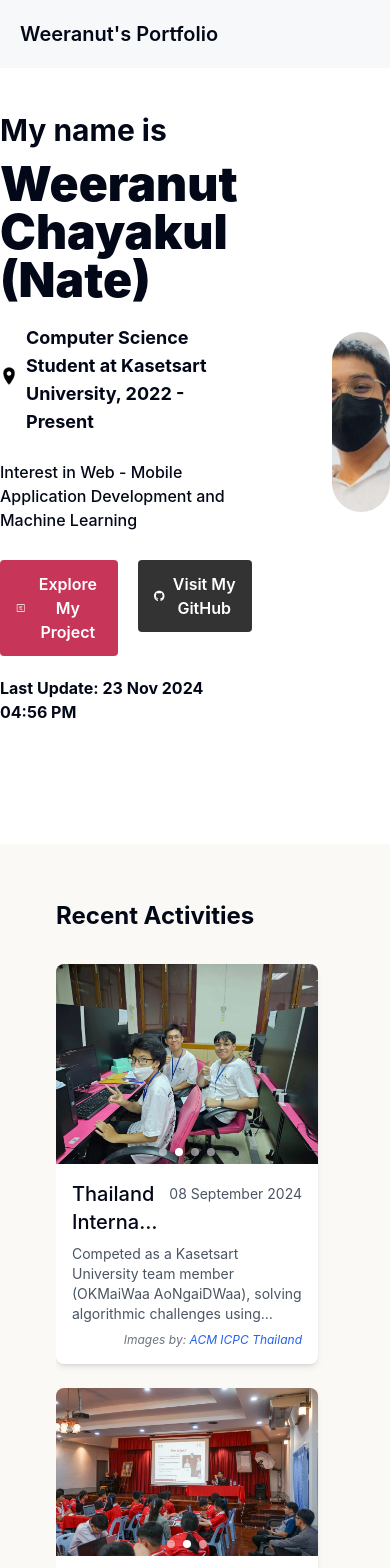
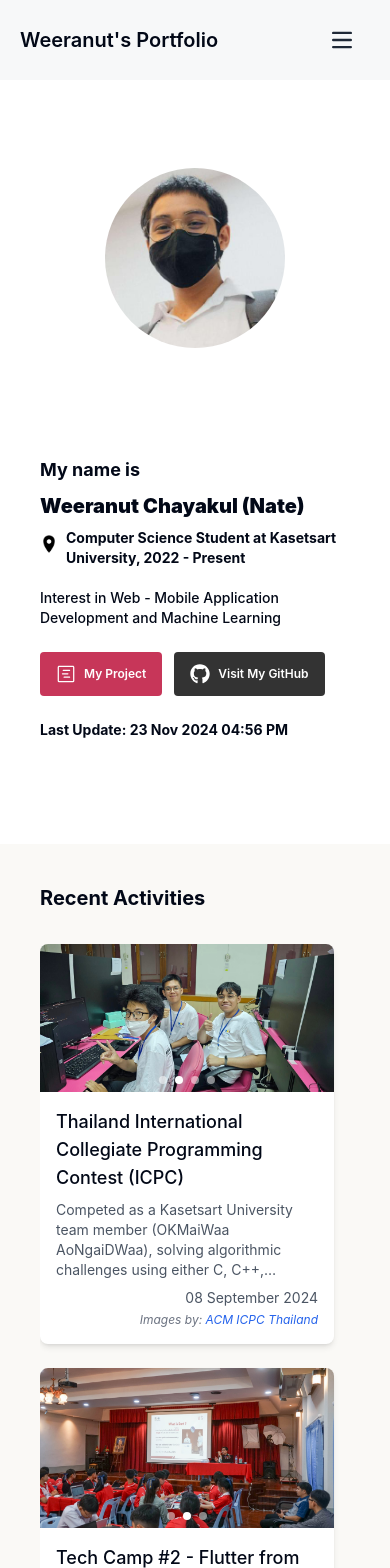
Before and after one commit to WeeranutCK/my-portfolio, a Next.js app: page / in a window 390 px wide. Shown: the top 1568 px of the page. Built offline with nearby package versions, Linux system fonts and the light colour scheme.

Commit message:
Finish homepage responsive

```diff
--- a/src/components/Activities.tsx
+++ b/src/components/Activities.tsx
@@ -111,7 +111,7 @@ const ImageCredit = ({ credit }: { credit: Credit }) => {
   const { theme } = useTheme();
 
   return (
-    <div className="flex justify-end mt-auto">
+    <div className="flex justify-end mt-auto text-right">
       <span className={`text-xs italic ${
         theme === "light" ? "text-gray-500" : "text-gray-400"
       }`}>
@@ -139,11 +139,11 @@ const ImageCredit = ({ credit }: { credit: Credit }) => {
 const Activities = () => {
   const { theme } = useTheme();
   return (
-    <div className={`w-full h-1/2 p-14 ${
+    <div className={`w-full h-1/2 p-10 md:p-14 ${
       theme === "light" ? "bg-[#FAF9F6]" : "bg-[#1c1c1c]"
     }`}>
       <div className="max-w-[1400px] mx-auto h-full flex flex-col">
-        <div className="text-2xl font-bold mb-8">Recent Activities</div>
+        <div className="text-xl md:text-2xl font-bold mb-8">Recent Activities</div>
         <div className="flex-1 overflow-y-auto pr-4 custom-scrollbar">
           <div className="grid grid-cols-1 md:grid-cols-2 gap-6 pb-6">
             {activityData.map((activity, index) => (
@@ -157,20 +157,20 @@ const Activities = () => {
               >
                 <ImageCarousel images={activity.images} />
                 <div className="flex flex-col flex-grow p-4">
-                  <div className="flex justify-between items-start mb-2">
-                    <h3 className="font-medium text-xl line-clamp-2">{activity.name}</h3>
-                    <span className={`pt-1 text-sm whitespace-nowrap ml-2 ${
-                      theme === "light" ? "text-gray-600" : "text-gray-400"
-                    }`}>
-                      {activity.date}
-                    </span>
-                  </div>
+                  <h3 className="font-medium text-lg md:text-xl line-clamp-3 md:line-clamp-2 mb-2">{activity.name}</h3>
                   <p className={`text-sm line-clamp-4 mb-2 ${
                     theme === "light" ? "text-gray-600" : "text-gray-400"
                   }`}>
                     {activity.description}
                   </p>
-                  <ImageCredit credit={activity.imageCredit} />
+                  <div className="mt-auto">
+                    <span className={`block text-sm text-right mb-1 ${
+                      theme === "light" ? "text-gray-600" : "text-gray-400"
+                    }`}>
+                      {activity.date}
+                    </span>
+                    <ImageCredit credit={activity.imageCredit} />
+                  </div>
                 </div>
               </div>
             ))}
--- a/src/components/Footer.tsx
+++ b/src/components/Footer.tsx
@@ -7,7 +7,7 @@ const Footer = () => {
     <footer className={`py-6 ${
       theme === "light" ? "bg-gray-200/30" : "bg-white/5 text-white"
     }`}>
-      <div className="container mx-auto text-center">
+      <div className="container mx-auto text-center px-5 text-sm md:text-base">
         <p>v1.0.0 <span className="px-1">|</span> &copy; 2023 Weeranut Portfolio. All rights reserved.</p>
       </div>
     </footer>
--- a/src/components/Introduction.tsx
+++ b/src/components/Introduction.tsx
@@ -1,24 +1,24 @@
-"use client";
+'use client';
 
-import { useTheme } from "@/context/ThemeContext";
-import Image from "next/image";
-import Link from "next/link";
-import React from "react";
-import { FaGithub } from "react-icons/fa";
-import { GoProjectRoadmap } from "react-icons/go";
+import { useTheme } from '@/context/ThemeContext';
+import Image from 'next/image';
+import Link from 'next/link';
+import React from 'react';
+import { FaGithub } from 'react-icons/fa';
+import { GoProjectRoadmap } from 'react-icons/go';
 
 export const Introduction: React.FC = () => {
   const { theme } = useTheme();
 
   return (
-    <div className="flex justify-evenly items-center h-1/2 gap-20">
-      <div className="flex flex-col justify-center items-start gap-3 font-bold">
-        <div className="text-3xl">My name is</div>
-        <div className="text-5xl font-black">
+    <div className="flex flex-col-reverse px-10 md:px-0 md:flex-row justify-evenly items-center h-1/2 gap-5 md:gap-20 pt-20 md:pt-0">
+      <div className="flex flex-col justify-center items-start gap-2 md:gap-3 font-bold">
+        <div className="text-lg md:text-3xl">My name is</div>
+        <div className="text-xl md:text-5xl font-black">
           Weeranut Chayakul
           <span> (Nate)</span>
         </div>
-        <div className="pt-2 text-lg flex items-center gap-2">
+        <div className="md:pt-2 text-sm md:text-lg flex items-center gap-2">
           <Image
             src="/location-pin.png"
             alt="location pin"
@@ -30,10 +30,10 @@ export const Introduction: React.FC = () => {
           />
           Computer Science Student at Kasetsart University, 2022 - Present
         </div>
-        <div className="font-medium pt-3">
+        <div className="font-medium text-sm md:text-base pt-3">
           Interest in Web - Mobile Application Development and Machine Learning
         </div>
-        <div className="flex gap-5">
+        <div className="flex gap-3 md:gap-5 text-xs md:text-base">
           <button
             onClick={() => {}}
             className={`mt-4 px-4 py-3 text-white font-semibold rounded flex items-center gap-2 ${
@@ -43,12 +43,14 @@ export const Introduction: React.FC = () => {
             }`}
           >
             <GoProjectRoadmap className="text-xl" />
-            Explore My Project
+            <span className="hidden sm:inline">Explore </span>
+            My Project
           </button>
           <Link
             href="https://github.com/weeranutCK"
             target="_blank"
             rel="noopener noreferrer"
+            className="text-xs md:text-base"
           >
             <button
               className={`mt-4 px-4 py-3 text-white font-semibold rounded flex items-center gap-2 ${
@@ -62,7 +64,9 @@ export const Introduction: React.FC = () => {
             </button>
           </Link>
         </div>
-        <div className="py-2">Last Update: 23 Nov 2024 04:56 PM</div>
+        <div className="py-4 md:py-2 text-sm md:text-base">
+          Last Update: 23 Nov 2024 04:56 PM
+        </div>
       </div>
       <div className="relative flex justify-center items-center">
         <Image
--- a/src/components/Navbar.tsx
+++ b/src/components/Navbar.tsx
@@ -1,42 +1,76 @@
 "use client";
 
-import { useTheme } from '@/context/ThemeContext';
-import Link from 'next/link';
-import { useState } from 'react';
+import { useTheme } from "@/context/ThemeContext";
+import Link from "next/link";
+import { useState } from "react";
 import { ThemeToggle } from "./ThemeButton";
 
 const Navbar = () => {
-  const [ isOpen ] = useState(false);
+  const [isOpen, setIsOpen] = useState(false);
   const { theme } = useTheme();
 
+  const toggleMenu = () => {
+    setIsOpen(!isOpen);
+  };
+
   return (
-    <nav className={`fixed w-full z-20 top-0 left-0 p-1 ${
-      theme === "light"
-        ? "bg-gray-200/30 backdrop-blur-sm"
-        : "bg-white/5 backdrop-blur-sm"
-    }`}>
+    <nav
+      className={`fixed w-full z-20 top-0 left-0 p-1 transition-all duration-300 ease-in-out ${
+        theme === "light"
+          ? "bg-gray-200/30 backdrop-blur-sm"
+          : "bg-white/4 backdrop-blur-lg"
+      }`}
+    >
       <div className="max-w-screen-xl flex flex-wrap items-center justify-between mx-auto p-4">
         <Link href="/" className="flex items-center">
-          <span className={`self-center text-xl font-semibold whitespace-nowrap text-foreground ${
-            theme === "light" ? "" : "text-white"
-          }`}>
+          <span
+            className={`self-center text-xl font-semibold whitespace-nowrap text-foreground ${
+              theme === "light" ? "" : "text-white"
+            }`}
+          >
             Weeranut's Portfolio
           </span>
         </Link>
+        <button
+          onClick={toggleMenu}
+          type="button"
+          className="inline-flex items-center p-2 w-10 h-10 justify-center text-sm rounded-lg md:hidden hover:bg-accent focus:outline-none focus:ring-2 focus:ring-accent"
+          aria-controls="navbar-sticky"
+          aria-expanded={isOpen}
+        >
+          <span className="sr-only">Open main menu</span>
+          <svg
+            className={`w-5 h-5 -translate-x-2 ${theme === "light" ? "text-gray-800" : "text-white"}`}
+            aria-hidden="true"
+            xmlns="http://www.w3.org/2000/svg"
+            fill="none"
+            viewBox="0 0 17 14"
+          >
+            <path
+              stroke="currentColor"
+              strokeLinecap="round"
+              strokeLinejoin="round"
+              strokeWidth="2"
+              d="M1 1h15M1 7h15M1 13h15"
+            />
+          </svg>
+        </button>
         <div
-          className={`items-center justify-between w-full md:flex md:w-auto md:order-1 gap-5 ${
-            isOpen ? 'block' : 'hidden'
+          className={`items-center justify-between w-full md:flex md:w-auto md:order-1 gap-5 overflow-hidden transition-[max-height] duration-300 ease-in-out ${
+            isOpen ? "max-h-[500px]" : "max-h-0 md:max-h-[500px]"
           }`}
           id="navbar-sticky"
         >
-          <ul className={`flex flex-col p-4 md:p-0 mt-4 font-medium rounded-lg md:flex-row md:space-x-8 md:mt-0 md:border-0 ${
-            theme === "light" ? "" : "text-white"
-          }`}>
-            {['Projects'].map((item) => (
+          <ul
+            className={`flex flex-col gap-1 md:p-0 mt-4 font-medium rounded-lg md:flex-row md:space-x-8 md:mt-0 md:border-0 [&>li]:flex [&>li]:justify-center ${
+              theme === "light" ? "" : "text-white"
+            }`}
+          >
+            {["Projects"].map((item) => (
               <li key={item}>
                 <Link
-                  href={item === 'Home' ? '/' : `/${item.toLowerCase()}`}
-                  className="block py-2 pl-3 pr-4 rounded hover:bg-accent md:hover:bg-transparent md:hover:text-primary md:p-0 transition-colors duration-200"
+                  href={item === "Home" ? "/" : `/${item.toLowerCase()}`}
+                  className="block py-2 pl-3 pr-4 rounded"
                 >
                   {item}
                 </Link>
@@ -45,13 +79,15 @@ const Navbar = () => {
             <li>
               <Link
                 href="https://www.canva.com/design/DAGL9n8y1LY/CVdwGXhPNFFVuh_KN_wIDQ/view?utm_content=DAGL9n8y1LY&utm_campaign=designshare&utm_medium=link2&utm_source=uniquelinks&utlId=UNAVAILABLE"
-                className="block py-2 pl-3 pr-4 rounded hover:bg-accent md:hover:bg-transparent md:hover:text-primary md:p-0 transition-colors duration-200"
+                className="block py-2 pl-3 pr-4 rounded"
               >
                 Resume
               </Link>
             </li>
           </ul>
-          <ThemeToggle />
+          <div className="flex justify-center pt-1 md:pt-0">
+            <ThemeToggle />
+          </div>
         </div>
       </div>
     </nav>
--- a/src/components/ThemeButton.tsx
+++ b/src/components/ThemeButton.tsx
@@ -10,7 +10,6 @@ export const ThemeToggle: React.FC = () => {
       className="p-2 rounded-full hover:bg-gray-200 dark:hover:bg-gray-700 transition-colors"
       aria-label="Toggle theme"
     >
-      {theme === 'light' ? (
       <svg
         xmlns="http://www.w3.org/2000/svg"
         fill="none"
@@ -22,25 +21,13 @@ export const ThemeToggle: React.FC = () => {
         <path
           strokeLinecap="round"
           strokeLinejoin="round"
-            d="M21.752 15.002A9.718 9.718 0 0118 15.75c-5.385 0-9.75-4.365-9.75-9.75 0-1.33.266-2.597.748-3.752A9.753 9.753 0 003 11.25C3 16.635 7.365 21 12.75 21a9.753 9.753 0 009.002-5.998z"
+          d={
+            theme === "light" ?
+            "M21.752 15.002A9.718 9.718 0 0118 15.75c-5.385 0-9.75-4.365-9.75-9.75 0-1.33.266-2.597.748-3.752A9.753 9.753 0 003 11.25C3 16.635 7.365 21 12.75 21a9.753 9.753 0 009.002-5.998z" :
+            "M12 3v2.25m6.364.386l-1.591 1.591M21 12h-2.25m-.386 6.364l-1.591-1.591M12 18.75V21m-4.773-4.227l-1.591 1.591M5.25 12H3m4.227-4.773L5.636 5.636M15.75 12a3.75 3.75 0 11-7.5 0 3.75 3.75 0 017.5 0z"
+          }
         />
       </svg>
-      ) : (
-        <svg
-          xmlns="http://www.w3.org/2000/svg"
-          fill="none"
-          viewBox="0 0 24 24"
-          strokeWidth={1.5}
-          stroke="currentColor"
-          className="w-6 h-6 dark:stroke-white"
-        >
-          <path
-            strokeLinecap="round"
-            strokeLinejoin="round"
-            d="M12 3v2.25m6.364.386l-1.591 1.591M21 12h-2.25m-.386 6.364l-1.591-1.591M12 18.75V21m-4.773-4.227l-1.591 1.591M5.25 12H3m4.227-4.773L5.636 5.636M15.75 12a3.75 3.75 0 11-7.5 0 3.75 3.75 0 017.5 0z"
-          />
-        </svg>
-      )}
     </button>
   );
 };
```
Lines whose indentation alone changed are shown as unchanged.
